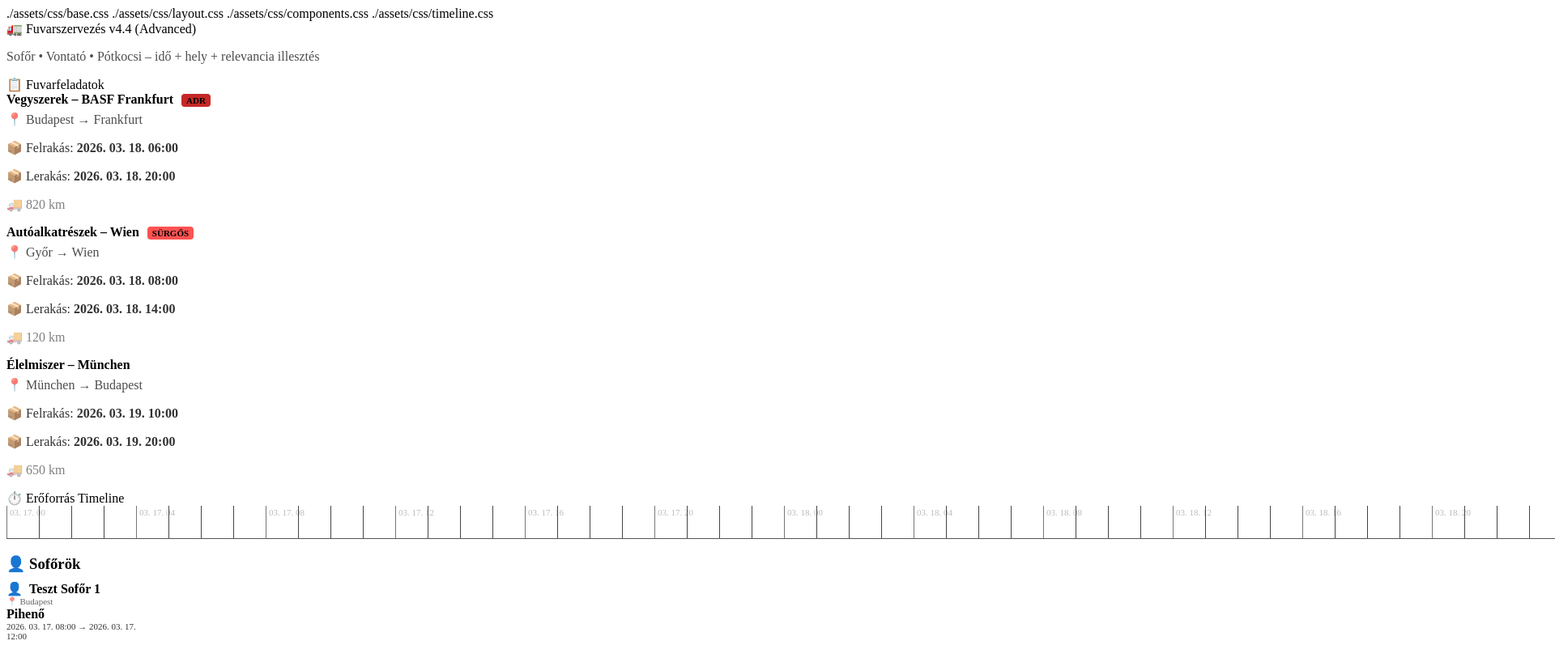
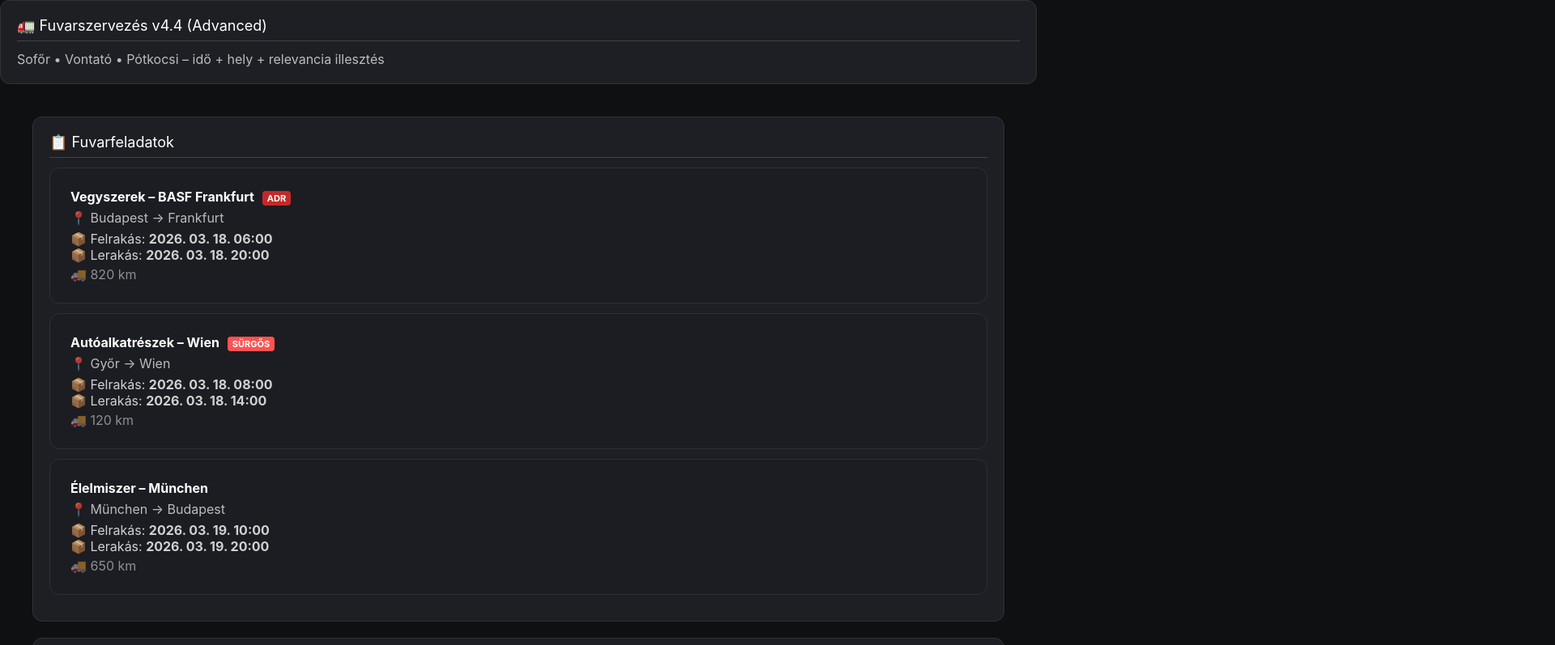
Before and after one commit to Giliszabi/transit-demo-v44, a plain HTML site: page fuvarszervezes_v4.4.html in a window 1280 px wide. Shown: the top 797 px of the page at 81% size, 1920 px wide, since content can reach past the window. Drawn offline with Linux system fonts and the light colour scheme.

Commit message:
Add stylesheet links to fuvarszervezes_v4.4.html

```diff
--- a/fuvarszervezes_v4.4.html
+++ b/fuvarszervezes_v4.4.html
@@ -6,10 +6,10 @@
   <title>TransIT v4.4 – Fuvarszervezés (Advanced)</title>
 
   <!-- CSS -->
-  ./assets/css/base.css
-  ./assets/css/layout.css
-  ./assets/css/components.css
-  ./assets/css/timeline.css
+<link rel="stylesheet" href="./assets/css/base.css">
+<link rel="stylesheet" href="./assets/css/layout.css">
+<link rel="stylesheet" href="./assets/css/components.css">
+<link rel="stylesheet" href="./assets/css/timeline.css">
 
   <style>
     /* Optional + ajánlott: drag&drop highlight */
```
